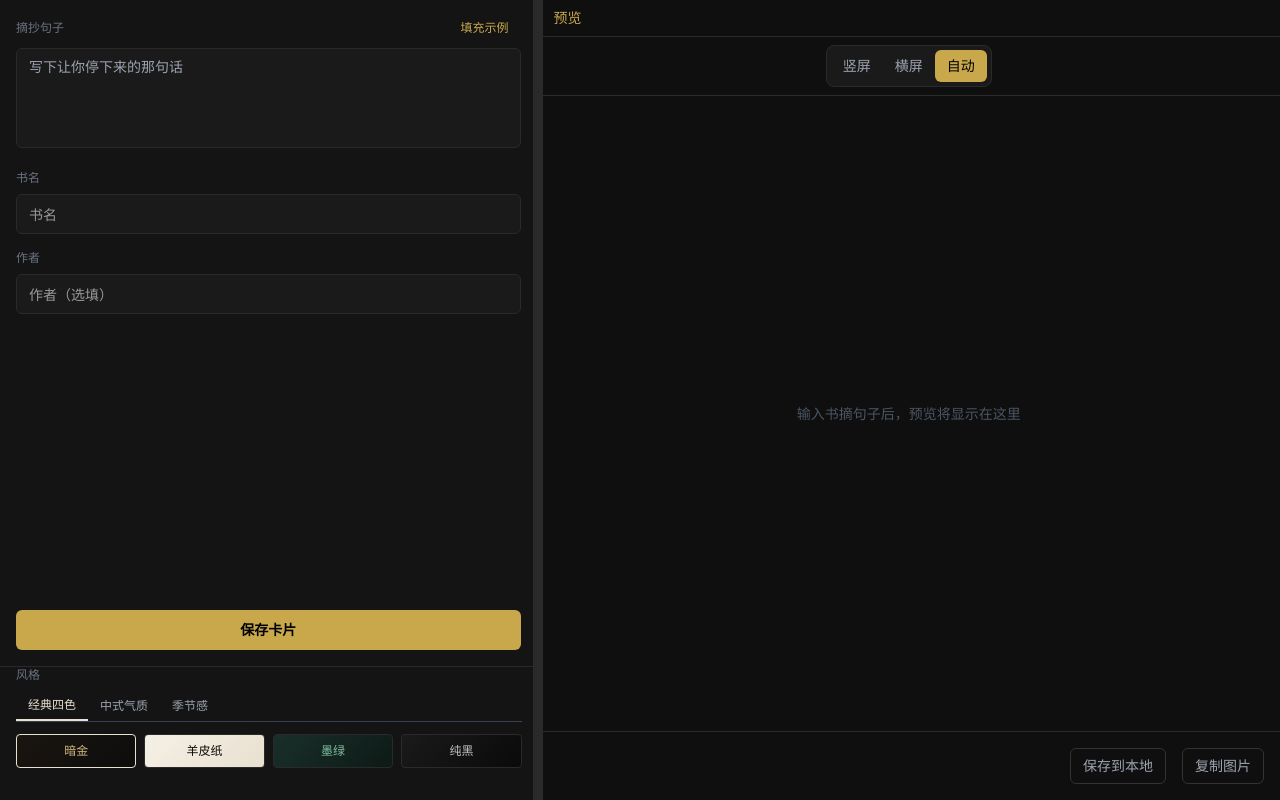
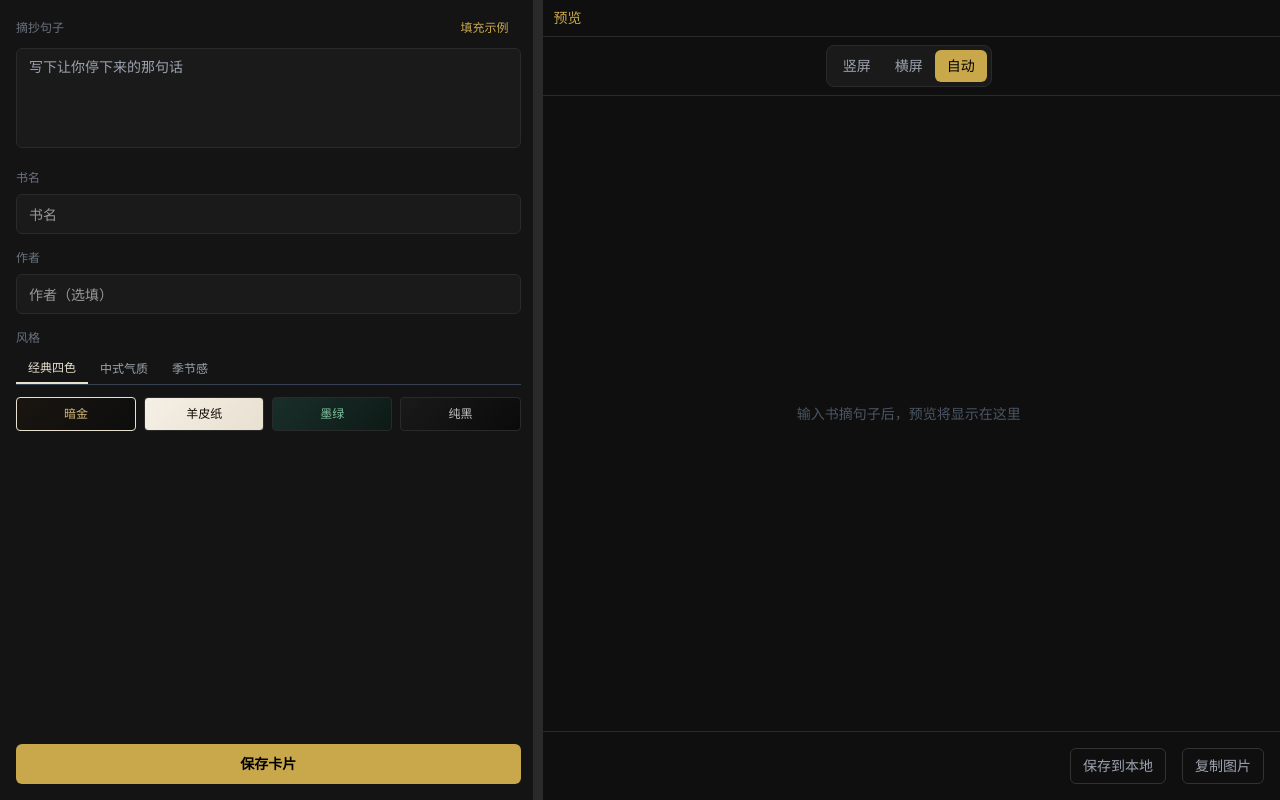
Before and after one commit to AmakitaCastle/Quoto, a React (Vite) app: page / in a window 1280 px wide. Built offline with nearby package versions, Linux system fonts and the light colour scheme.

Commit message:
refactor: 将风格选择器移至作者输入框下方
- InputPanel.tsx: 导入 StylePicker，添加 onStyleChange prop
- App.tsx: 移除 StylePicker 导入，简化布局结构
- 调整后的输入顺序：句子 → 书名 → 作者 → 风格选择 → 保存按钮

```diff
--- a/src/App.tsx
+++ b/src/App.tsx
@@ -2,7 +2,7 @@
  * 字句应用主入口
  *
  * 书摘卡片生成应用的主界面。
- * 左侧为输入面板和风格选择器，右侧为预览面板。
+ * 左侧为输入面板（包含风格选择器），右侧为预览面板。
  * 使用可调节宽度的分栏布局。
  *
  * @package src
@@ -11,7 +11,6 @@
 import { useState } from 'react';
 import { Resizable } from 're-resizable';
 import { InputPanel } from './components/InputPanel';
-import { StylePicker } from './components/StylePicker';
 import { PreviewPanel } from './components/PreviewPanel';
 import { CardData } from './types';
 
@@ -19,7 +18,7 @@ import { CardData } from './types';
  * 应用根组件
  *
  * 管理全局状态（cardData），协调左右两栏的交互：
- * - 左栏：输入面板（书摘、书名、作者）+ 风格选择器
+ * - 左栏：输入面板（书摘、书名、作者、风格选择器）
  * - 右栏：预览面板（实时预览、保存、复制）
  *
  * 布局特点：
@@ -59,21 +58,12 @@ function App() {
           right: 'w-1 bg-[#2a2a2a] hover:bg-gold transition-colors cursor-col-resize'
         }}
       >
-        <div className="flex flex-col h-full">
-          <div className="flex-1 min-h-0 overflow-hidden">
         <InputPanel
           data={cardData}
           onDataChange={handleDataChange}
           onSave={handleSave}
-            />
-          </div>
-          <div className="px-4 pb-4 border-t border-[#2a2a2a] bg-[#141414] flex-shrink-0">
-            <StylePicker
-              selectedStyle={cardData.styleId}
           onStyleChange={(styleId) => handleDataChange({ styleId })}
         />
-          </div>
-        </div>
       </Resizable>
 
       {/* 右栏 - 预览区 */}
--- a/src/components/InputPanel.tsx
+++ b/src/components/InputPanel.tsx
@@ -2,7 +2,7 @@
  * 输入面板组件
  *
  * 提供用户输入书摘信息的表单界面。
- * 包含句子、书名、作者三个输入字段，以及填充示例和保存按钮。
+ * 包含句子、书名、作者三个输入字段，以及风格选择器和保存按钮。
  *
  * @package src/components
  */
@@ -11,6 +11,7 @@ import { Input } from "@/components/ui/input";
 import { Button } from "@/components/ui/button";
 import { CardData } from '@/types';
 import { SAMPLE_QUOTES } from '@/data/sampleQuotes';
+import { StylePicker } from './StylePicker';
 
 /** 输入面板组件的属性 */
 interface InputPanelProps {
@@ -22,6 +23,9 @@ interface InputPanelProps {
 
   /** 保存按钮点击回调 */
   onSave: () => void;
+
+  /** 风格变化回调 */
+  onStyleChange?: (styleId: CardData['styleId']) => void;
 }
 
 /**
@@ -35,7 +39,7 @@ interface InputPanelProps {
  *
  * @param props - 组件属性
  */
-export function InputPanel({ data, onDataChange, onSave }: InputPanelProps) {
+export function InputPanel({ data, onDataChange, onSave, onStyleChange }: InputPanelProps) {
   /** 填充示例数据 */
   const handleFillSample = () => {
     const randomQuote = SAMPLE_QUOTES[Math.floor(Math.random() * SAMPLE_QUOTES.length)];
@@ -87,6 +91,14 @@ export function InputPanel({ data, onDataChange, onSave }: InputPanelProps) {
         />
       </div>
 
+      {/* 风格选择器 */}
+      <div className="mb-4 flex-shrink-0">
+        <StylePicker
+          selectedStyle={data.styleId}
+          onStyleChange={onStyleChange || ((styleId) => onDataChange({ styleId }))}
+        />
+      </div>
+
       {/* 保存按钮 */}
       <div className="mt-auto flex-shrink-0">
         <Button
```
Lines whose indentation alone changed are shown as unchanged.
